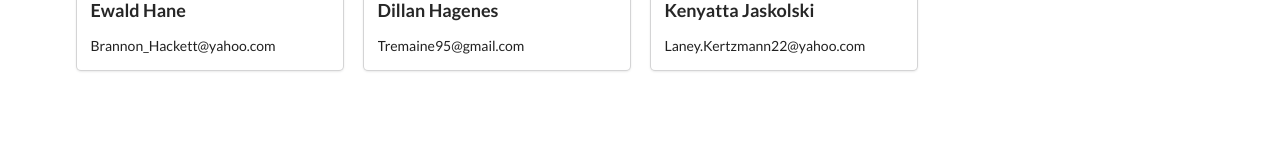
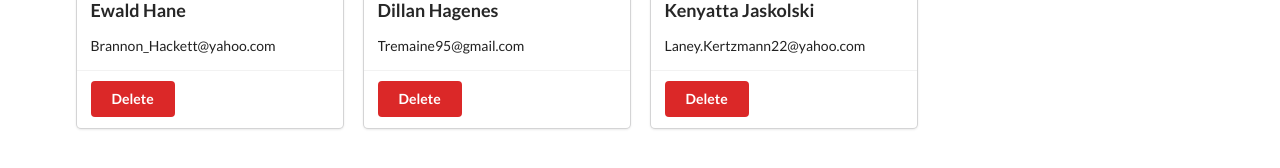
Before and after one commit to Squarespace/introduction-to-react-workshop, a React (Create React App) app: page / in a window 1280 px wide. Shown: the part 596-764 px from the top of the page. Built offline with nearby package versions, Linux system fonts and the light colour scheme; data requests are answered from the project's data file.

Commit message:
Add Step 09 - Delete Profiles

```diff
--- a/src/components/Modal.js
+++ b/src/components/Modal.js
@@ -1,5 +1,3 @@
-// copy and paste this file to the main src directory
-
 import React, { useEffect } from 'react';
 
 // these are Semantic UI CSS classes that lock the scroll of the HTML <body>
--- a/src/components/ProfileGrid.js
+++ b/src/components/ProfileGrid.js
@@ -2,10 +2,13 @@ import React from 'react';
 
 import getAvatarUrl from '../utils/getAvatarUrl';
 import useProfileState from '../hooks/useProfileState';
+import { deleteProfile } from '../api';
 
 export default function ProfileGrid() {
   const {
     profiles,
+    searchProfiles,
+    searchTerm,
   } = useProfileState();
 
   return (
@@ -25,6 +28,17 @@ export default function ProfileGrid() {
               <h3 className="header">{fullName}</h3>
               <p className="email">{profile.email}</p>
             </div>
+            <div className="extra content">
+              <button
+                className="ui red button"
+                onClick={async () => {
+                  await deleteProfile(profile.id);
+                  searchProfiles(searchTerm);
+                }}
+              >
+                Delete
+              </button>
+            </div>
           </div>
         );
       })}
```
Also changed, not shown: 1 other file (tests, documents, lock files or other folders).
